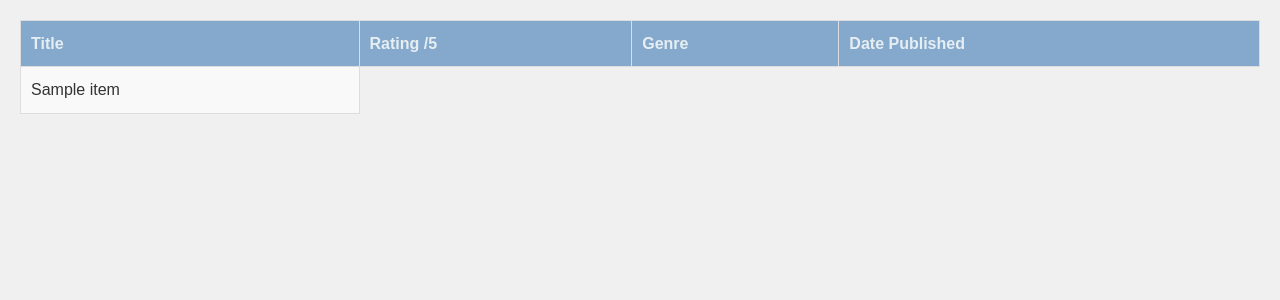
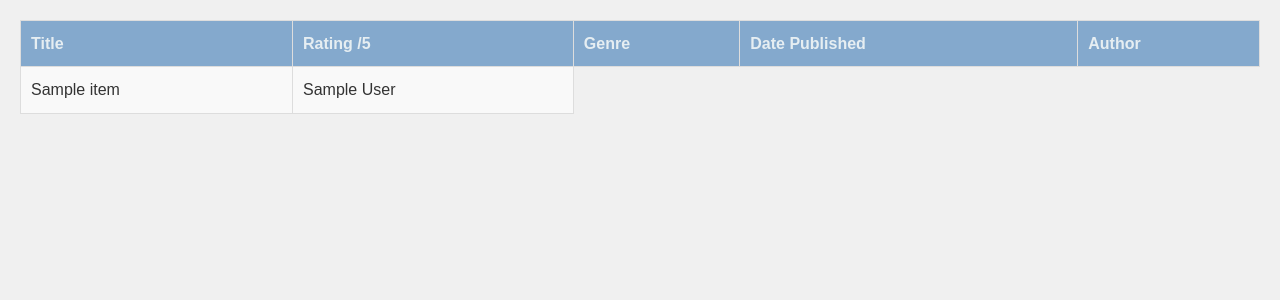
Before and after one commit to howardsara/Database-Processes, a Flask app: template templates/books.html in a window 1280 px wide. Shown: the part 86-386 px from the top of the page. Run offline with Flask 3, Linux system fonts and the light colour scheme; the template is opened without the code that fills it: most values are stand-ins (such as "Sample title", 1, 10 or a date in 2020).

Commit message:
Show author full name with book details

```diff
--- a/main.py
+++ b/main.py
@@ -33,15 +33,25 @@
 def render_books():
     # Define query and connection
     query = "SELECT title, rating, genre, published, author_id FROM books"
+    author_query = "SELECT * FROM authors"
     con = create_connection(DATABASE)
     cur = con.cursor()
 
     # Query the database
     cur.execute(query)
     book_list = cur.fetchall()
+    cur.execute(author_query)
+    author_list = cur.fetchall()
     con.close()
-    print(book_list)
-    return render_template('books.html', books=book_list)
+    print(book_list, author_list)
+
+    book_author = []
+    for book in book_list:
+        for author in author_list:
+            if book[-1] == author[0]:
+                book_author.append(author[1] + " " + author[2])
+
+    return render_template('books.html', books=book_list, authors=book_author)
 
 
 @app.route('/authors')
--- a/templates/books.html
+++ b/templates/books.html
@@ -18,6 +18,7 @@
                 <th>Rating /5</th>
                 <th>Genre</th>
                 <th>Date Published</th>
+                <th>Author</th>
             </tr>
 
             {% for book in books %}
@@ -25,6 +26,7 @@
                 {% for item in book[:-1] %}
                     <td>{{ item }}</td>
                 {% endfor %}
+                    <td>{{ authors[loop.index0] }}</td>
             </tr>
             {% endfor %}
         </table>
```
